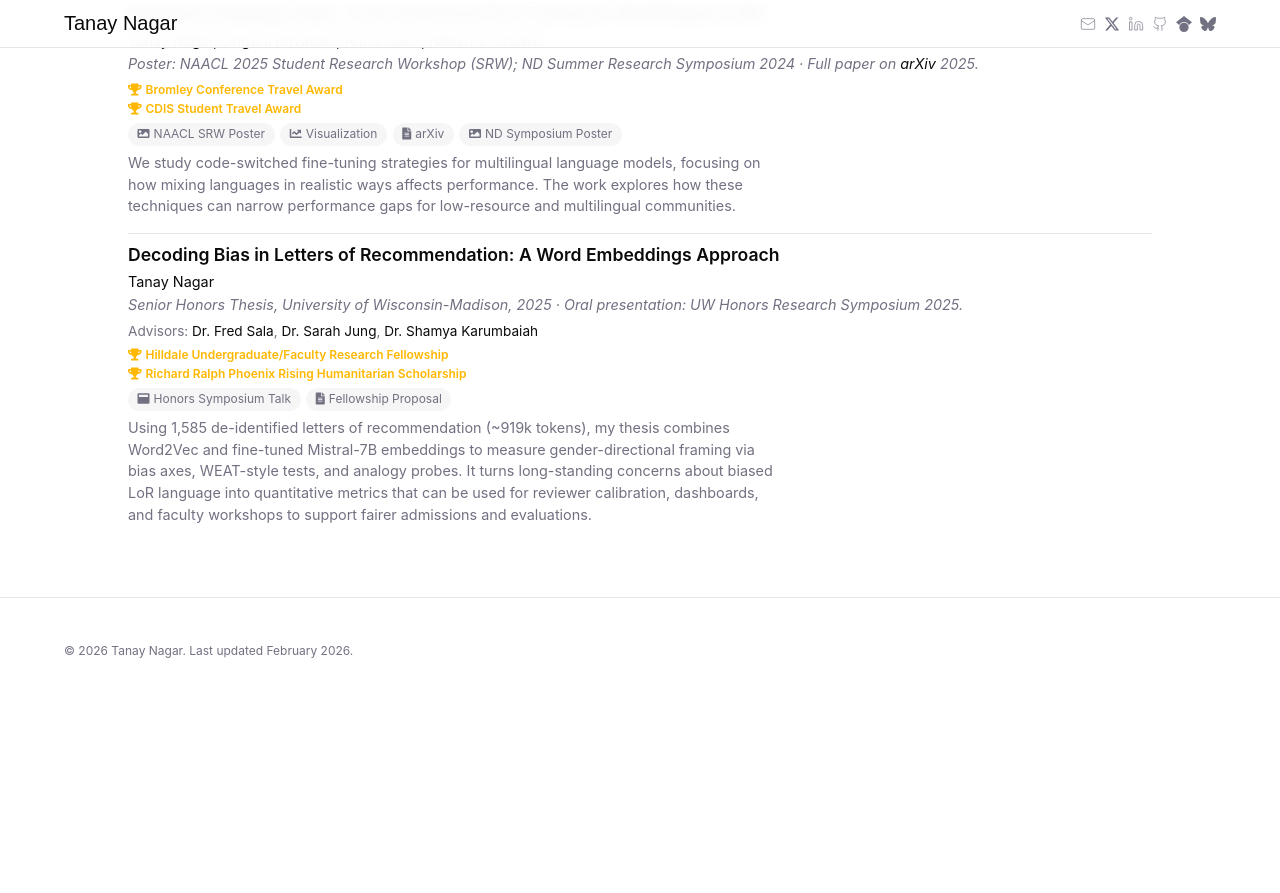
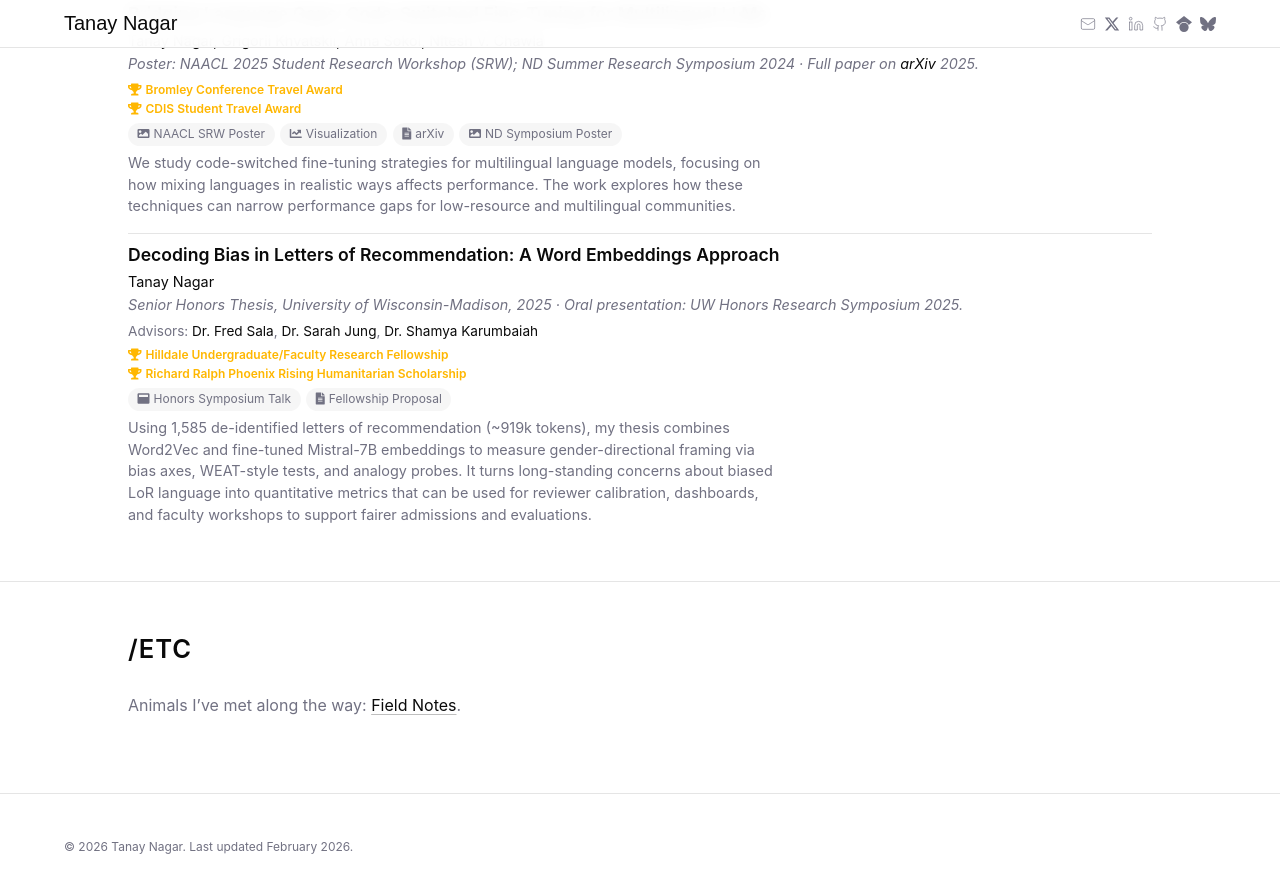
Before and after one commit to tnagar72/tnagar72.github.io, a Jekyll site: the page built from index.html, in a window 1280 px wide and 900 px high, scrolled down 1056 px. Shown: the top 893 px of the window. Built offline with Jekyll 4.4.1, drawn with Linux system fonts in a browser that asks for light colours; nearby versions of some CDN libraries; before the commit the page ends 1760 px from its top, so only the background shows below that.

Commit message:
Add /etc section with Field Notes link
Co-Authored-By: Claude Opus 4.6 <noreply@anthropic.com>

```diff
--- /dev/null
+++ b/_includes/etc-content.md
@@ -0,0 +1 @@
+Animals I've met along the way: [Field Notes](/field-notes).
--- /dev/null
+++ b/_includes/etc.html
@@ -0,0 +1,12 @@
+<section id="etc" class="section-border">
+    <div class="hero-content">
+        <div class="section-header">
+            <h2>/etc</h2>
+        </div>
+
+        <div class="hero-bio">
+            {% capture etc_md %}{% include etc-content.md %}{% endcapture %}
+            {{ etc_md | markdownify }}
+        </div>
+    </div>
+</section>
--- a/index.html
+++ b/index.html
@@ -3,4 +3,5 @@ layout: default
 ---
 {% include hero.html %}
 {% include publications.html %}
+{% include etc.html %}
 {% include footer.html %}
```
